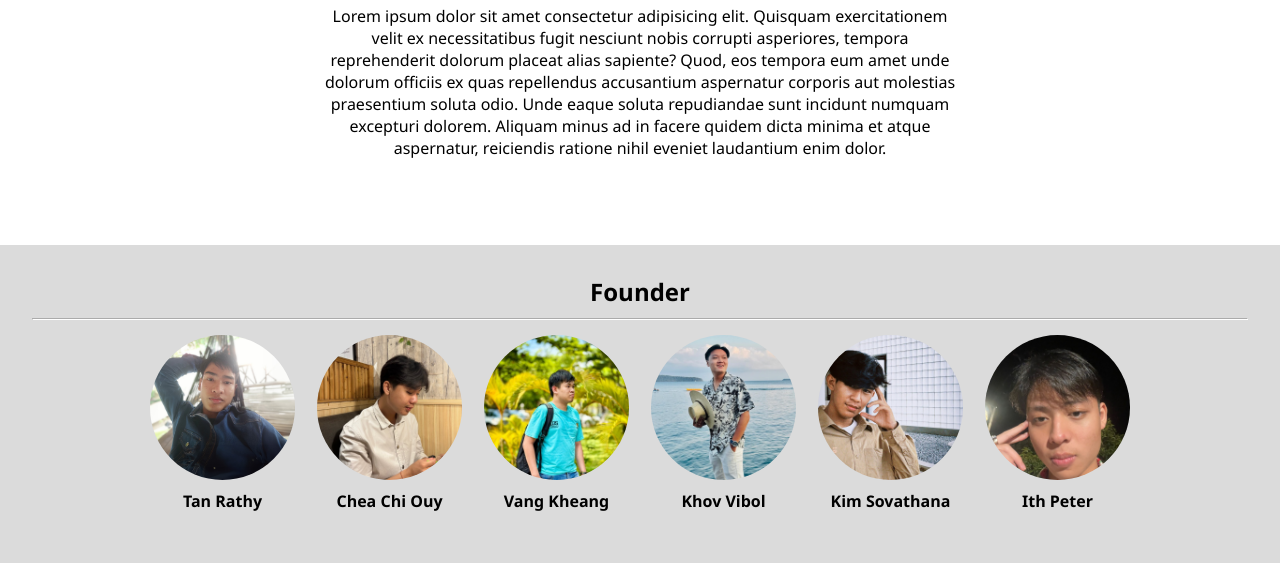
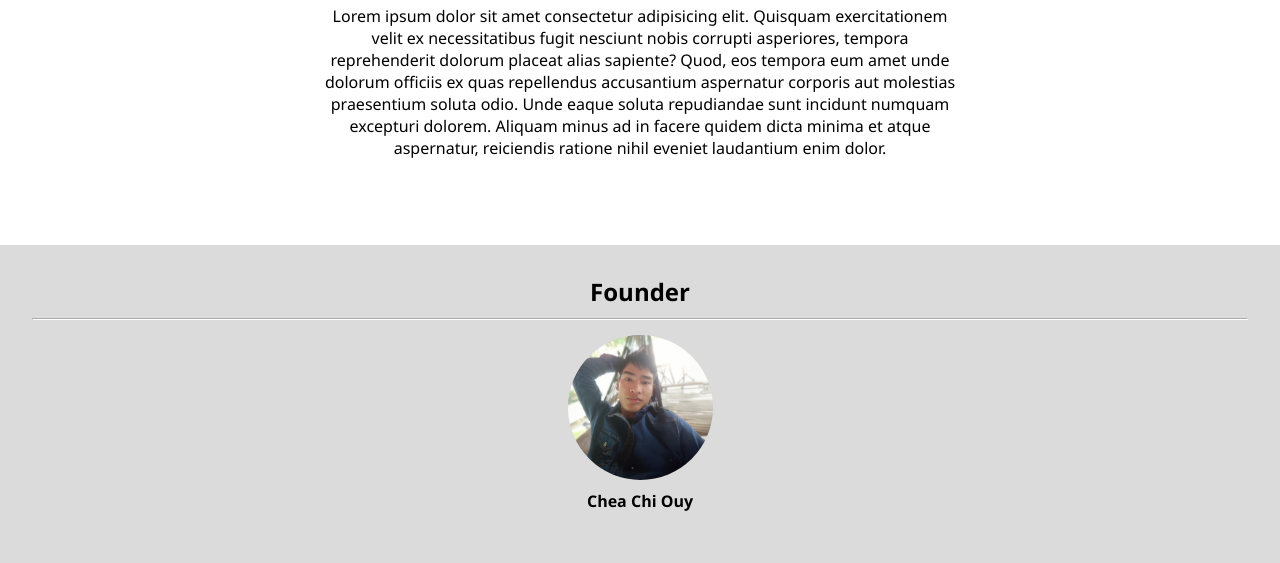
Before and after one commit to ChiOuyChea/online_store, a plain HTML site: page about.html in a window 1280 px wide. Shown: the part 237-800 px from the top of the page. Drawn offline with Linux system fonts and the light colour scheme.

Commit message:
Update about.html

```diff
--- a/about.html
+++ b/about.html
@@ -237,42 +237,14 @@
             <h2>Founder</h2>
             <hr>
             <div id="profile-wrapper">
-                <div class="profile">
-                    <div>
 
-                    </div>
-                    <h4>Tan Rathy</h4>
-                </div>
                 <div class="profile">
                     <div>
 
                     </div>
                     <h4>Chea Chi Ouy</h4>
                 </div>
-                <div class="profile">
-                    <div>
 
-                    </div>
-                    <h4>Vang Kheang</h4>
-                </div>
-                <div class="profile">
-                    <div>
-
-                    </div>
-                    <h4>Khov Vibol</h4>
-                </div>
-                <div class="profile">
-                    <div>
-
-                    </div>
-                    <h4>Kim Sovathana</h4>
-                </div>
-                <div class="profile">
-                    <div>
-
-                    </div>
-                    <h4>Ith Peter</h4>
-                </div>
             </div>
         </section>
     </div>
```
